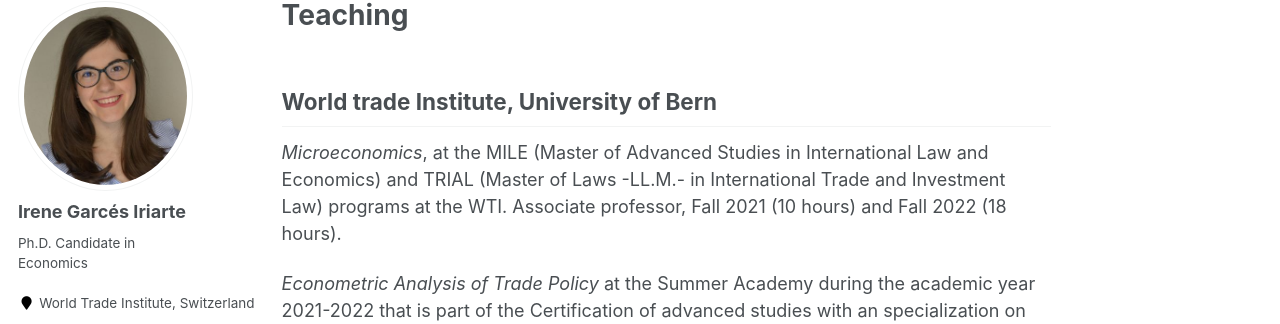
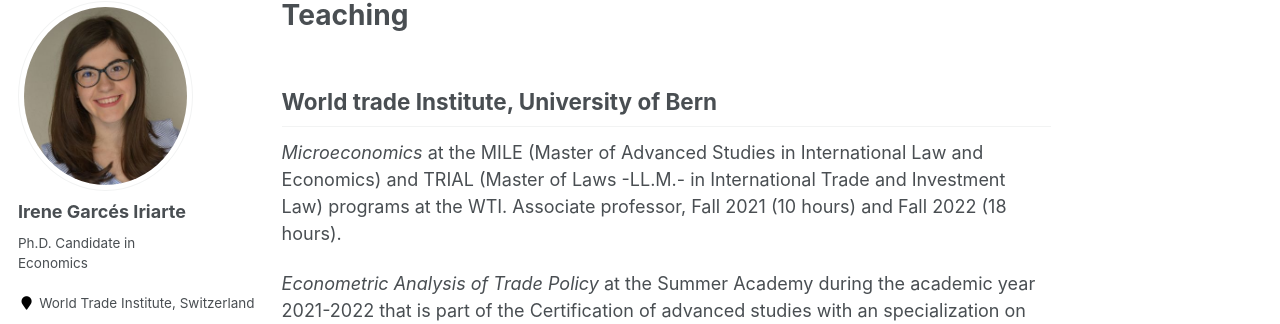
Before and after one commit to IreneGarces/irenegarces.github.io, a Jekyll site: the page built from _pages/teaching.md, in a window 1280 px wide. Shown: the part 117-441 px from the top of the page. Built offline with Jekyll 4.4.1, drawn with Linux system fonts in a browser that asks for light colours.

```diff
--- a/_pages/teaching.md
+++ b/_pages/teaching.md
@@ -9,7 +9,7 @@ author_profile: true
 
 ## World trade Institute, University of Bern
 
-*Microeconomics*, at the MILE (Master of Advanced Studies in International Law and Economics) and
+*Microeconomics* at the MILE (Master of Advanced Studies in International Law and Economics) and
 TRIAL (Master of Laws -LL.M.- in International Trade and Investment Law) programs at the WTI.
 Associate professor, Fall 2021 (10 hours) and Fall 2022 (18 hours).
 
```
